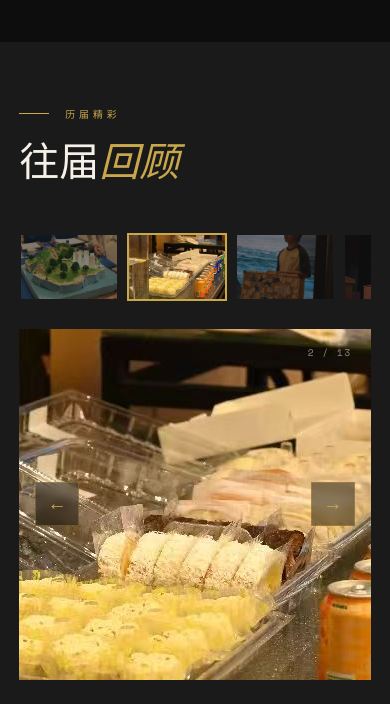
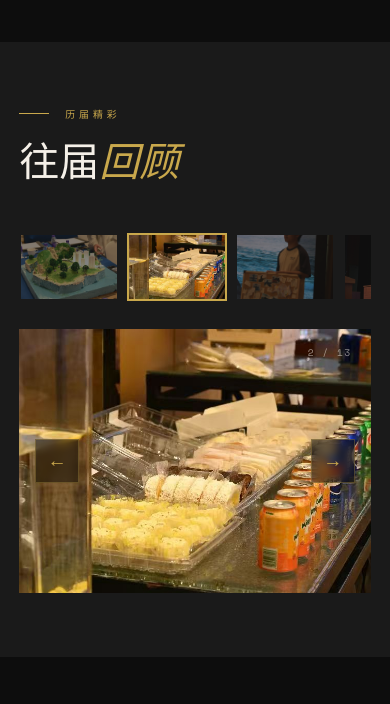
Before and after one commit to I-N-T/i-n-t.github.io, a plain HTML site: page index.html in a window 390 px wide. Shown: the part 2720-3424 px from the top of the page. Drawn offline with nearby package versions, Linux system fonts and the light colour scheme.

Commit message:
Update index.html

```diff
--- a/index.html
+++ b/index.html
@@ -347,6 +347,12 @@
   .gallery-slide img {
     width: 100%; height: 100%;
     object-fit: contain;
+    display: block;
+  }
+  .past-slide img {
+    width: 100%; height: 100%;
+    object-fit: cover;
+    object-position: center;
     display: block;
   }
 
@@ -765,6 +771,14 @@
     .gallery-stage { aspect-ratio: 1/1; max-height: 90vw; }
     .footer-inner { flex-direction: column; gap: 1.2rem; text-align: center; }
     .footer-inner > div { text-align: center !important; }
+  }
+  /* Past gallery stage - landscape photos */
+  #pastStage {
+    aspect-ratio: 16 / 9;
+    max-height: 60vh;
+  }
+  @media (max-width: 860px) {
+    #pastStage { aspect-ratio: 4 / 3; max-height: 75vw; }
   }
 </style></head>
 <body>
@@ -1229,14 +1243,22 @@ document.querySelectorAll('.reveal').forEach(el => revealObs.observe(el));
   document.getElementById('pastPrev').addEventListener('click', () => goTo(current - 1, true));
   document.getElementById('pastNext').addEventListener('click', () => goTo(current + 1, true));
 
+  // 键盘：仅在鼠标悬停于图库时响应，避免与页面滚动条冲突
+  let mouseOver = false;
+  stage.addEventListener('mouseenter', () => { mouseOver = true;  clearInterval(autoTimer); });
+  stage.addEventListener('mouseleave', () => { mouseOver = false; if(isVisible) startAuto(); });
+  document.addEventListener('keydown', e => {
+    if(!mouseOver) return;
+    if(e.key === 'ArrowLeft')  { e.preventDefault(); goTo(current - 1, true); }
+    if(e.key === 'ArrowRight') { e.preventDefault(); goTo(current + 1, true); }
+  });
+
   let touchStartX = 0;
   stage.addEventListener('touchstart', e => { touchStartX = e.touches[0].clientX; }, { passive: true });
   stage.addEventListener('touchend',   e => {
     const dx = e.changedTouches[0].clientX - touchStartX;
     if(Math.abs(dx) > 40) goTo(current + (dx < 0 ? 1 : -1), true);
   });
-  stage.addEventListener('mouseenter', () => clearInterval(autoTimer));
-  stage.addEventListener('mouseleave', () => { if(isVisible) startAuto(); });
 })();
 
 // ─── FAQ ───
```
